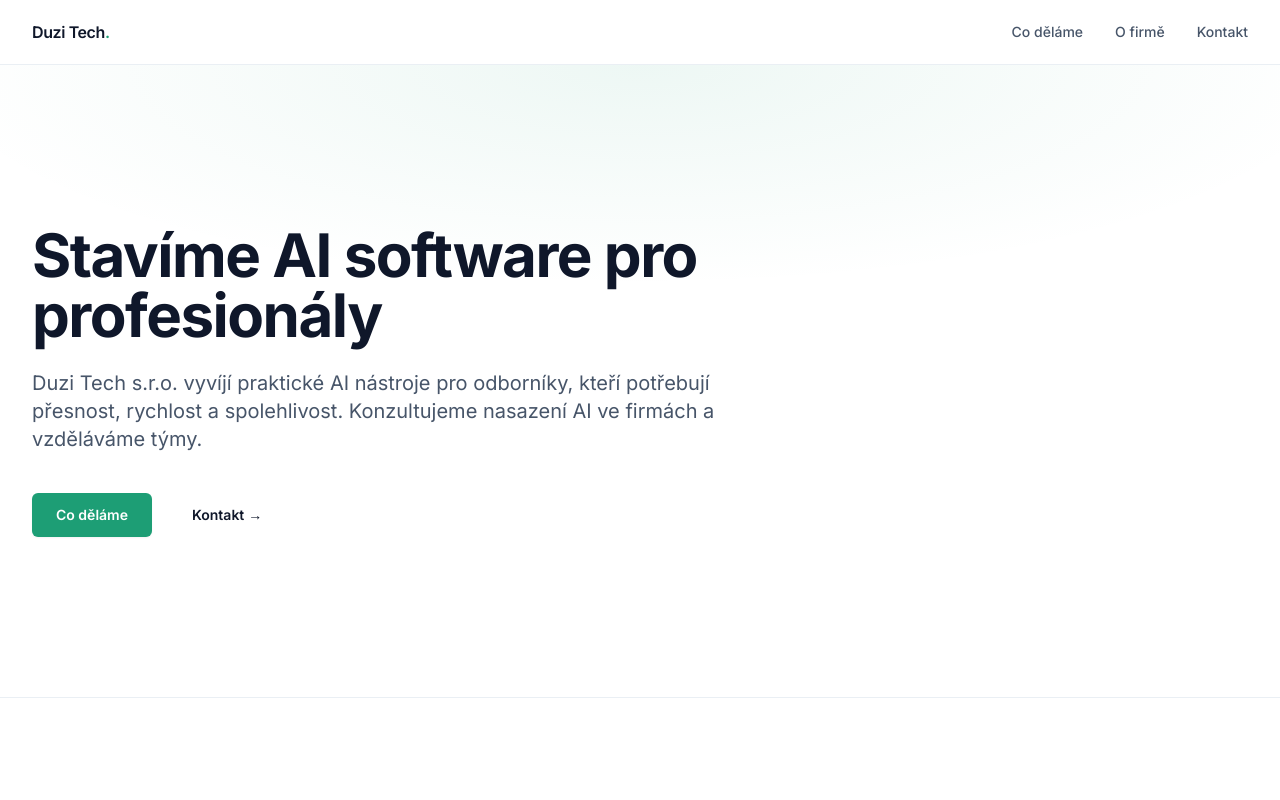
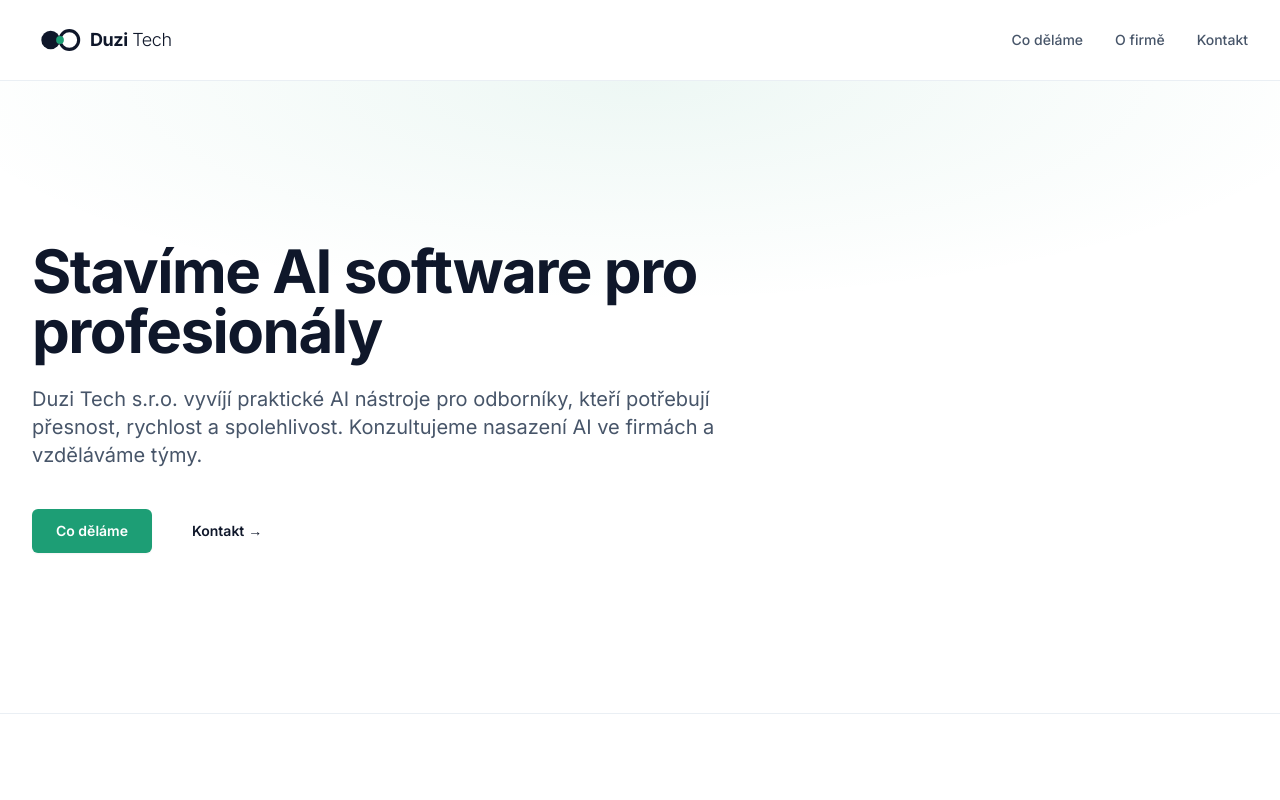
Before and after one commit to duzidavid/duzi-tech, a Next.js app: page / in a window 1280 px wide. Shown: the top 800 px of the page. Built offline with nearby package versions, Linux system fonts and the light colour scheme.

Commit message:
feat: use logo in header
Header leads with a 56px mark next to the wordmark; 'Duzi' is bold
and 'Tech' is light to give the name a hierarchy. Header height
bumped to h-20 for the larger mark. Footer keeps text-only copyright.

```diff
--- a/components/Header.tsx
+++ b/components/Header.tsx
@@ -1,5 +1,6 @@
 import Link from 'next/link';
 import { Container } from './Container';
+import { Logo } from './Logo';
 import { company } from '@/lib/company';
 
 const navLinks = [
@@ -11,17 +12,23 @@ const navLinks = [
 export function Header() {
   return (
     <header className="sticky top-0 z-40 border-b border-slate-200/70 bg-white/80 backdrop-blur supports-[backdrop-filter]:bg-white/70">
-      <Container className="flex h-16 items-center justify-between">
-        <Link href="/" className="text-base font-semibold tracking-tight text-slate-900">
-          {company.shortName}
-          <span className="text-brand">.</span>
+      <Container className="flex h-20 items-center justify-between">
+        <Link
+          href="/"
+          className="flex items-center gap-0.5 text-lg tracking-tight text-slate-900"
+        >
+          <Logo size={56} />
+          <span>
+            <span className="font-bold">Duzi</span>
+            <span className="font-light"> Tech</span>
+          </span>
         </Link>
 
         <input id="nav-toggle" type="checkbox" className="peer hidden" aria-label="Otevřít menu" />
 
         <nav
           aria-label="Hlavní navigace"
-          className="absolute left-0 right-0 top-16 hidden flex-col gap-1 border-b border-slate-200 bg-white p-4 peer-checked:flex md:static md:flex md:flex-row md:items-center md:gap-8 md:border-0 md:bg-transparent md:p-0"
+          className="absolute left-0 right-0 top-20 hidden flex-col gap-1 border-b border-slate-200 bg-white p-4 peer-checked:flex md:static md:flex md:flex-row md:items-center md:gap-8 md:border-0 md:bg-transparent md:p-0"
         >
           {navLinks.map((link) => (
             <a
```
